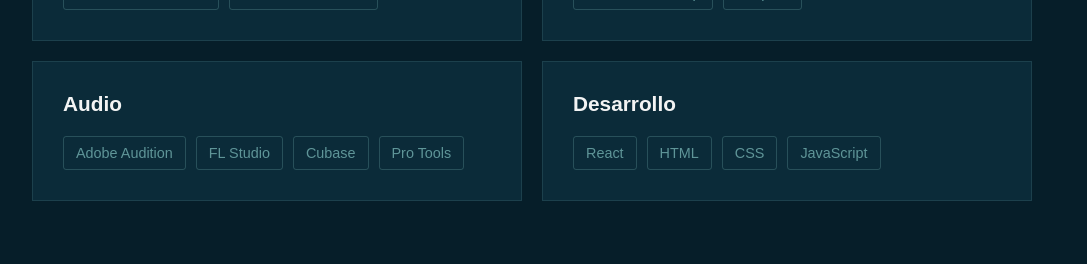
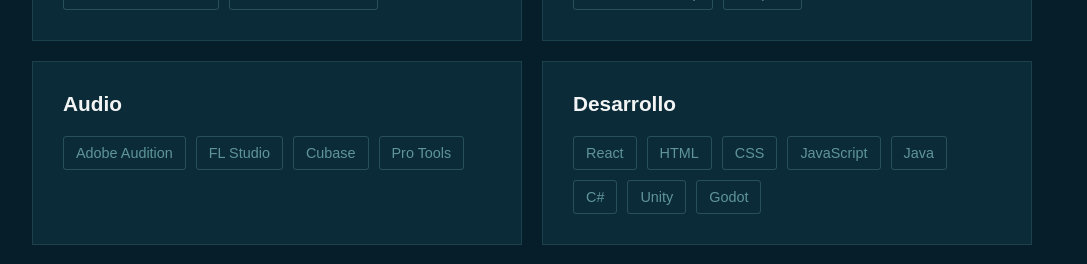
Before and after one commit to julianqsilk/portfolio, a React (Vite) app: page / in a window 1280 px wide. Shown: the part 1220-1484 px from the top of the page, without its empty margins (96-1183 px from the left). Built offline with nearby package versions, Linux system fonts and the light colour scheme.

Commit message:
update skills

```diff
--- a/src/sections/Skills.jsx
+++ b/src/sections/Skills.jsx
@@ -48,6 +48,10 @@
             <span>HTML</span>
             <span>CSS</span>
             <span>JavaScript</span>
+            <span>Java</span>
+            <span>C#</span>
+            <span>Unity</span>
+            <span>Godot</span>
           </div>
         </div>
 
```
